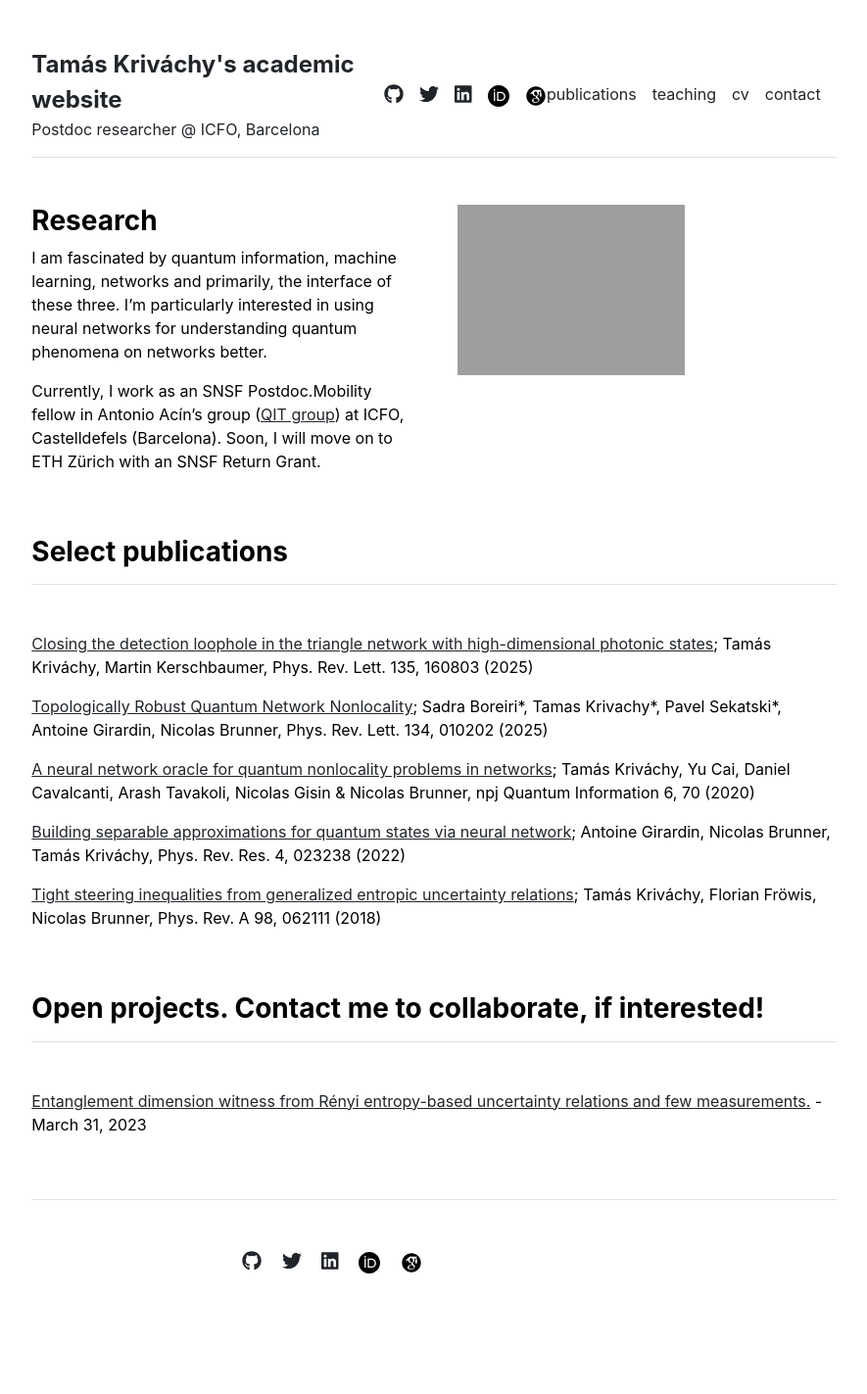
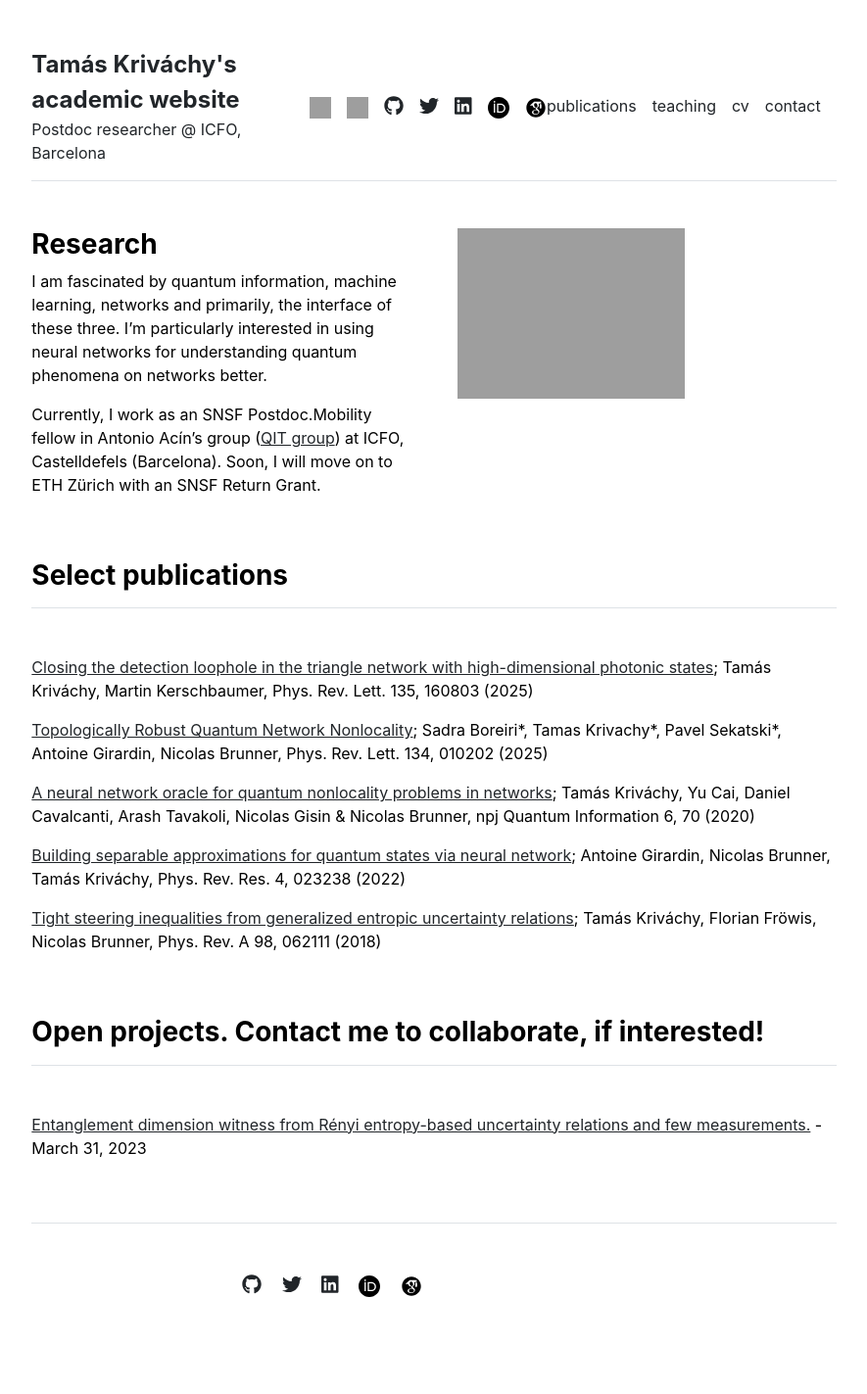
Before and after one commit to tkrivachy/tkrivachy.github.io, a Jekyll site: the page built from index.md, in a window 1280 px wide. Shown: the whole page at 98% size, without its empty margins (197-1082 px from the left). Built offline with Jekyll 4.4.1, drawn with Linux system fonts in a browser that asks for light colours; before the commit the page ends 1399 px from its top, so only the background shows below that.

Commit message:
Changed links in header

```diff
--- a/_includes/header.html
+++ b/_includes/header.html
@@ -9,6 +9,8 @@
   </div>
   <!-- <div class="col-md-6 text-end social-media-icons"> -->
   <div class="d-inline-flex social-media-icons">
+    <a href="https://bsky.app/profile/krivachytamas.bsky.social" class="ms-3 fs-5"><img src="{{ site.github.url }}/assets/img/Bluesky_Logo_Black.svg" alt="bsky link" style="width:22px;height:22px;"></a>
+    <a href="https://x.com/KrivachyTamas" class="ms-3 fs-5"><img src="{{ site.github.url }}/assets/img/X_logo_2023_original.svg" alt="X link" style="width:22px;height:22px;"></a>
     {% for item in site.data.settings.social %}
       <a href="{{ item.link }}" class="ms-3 fs-5"><i class="fab fa-{{ item.icon }}"></i></a>
     {% endfor %}
```
